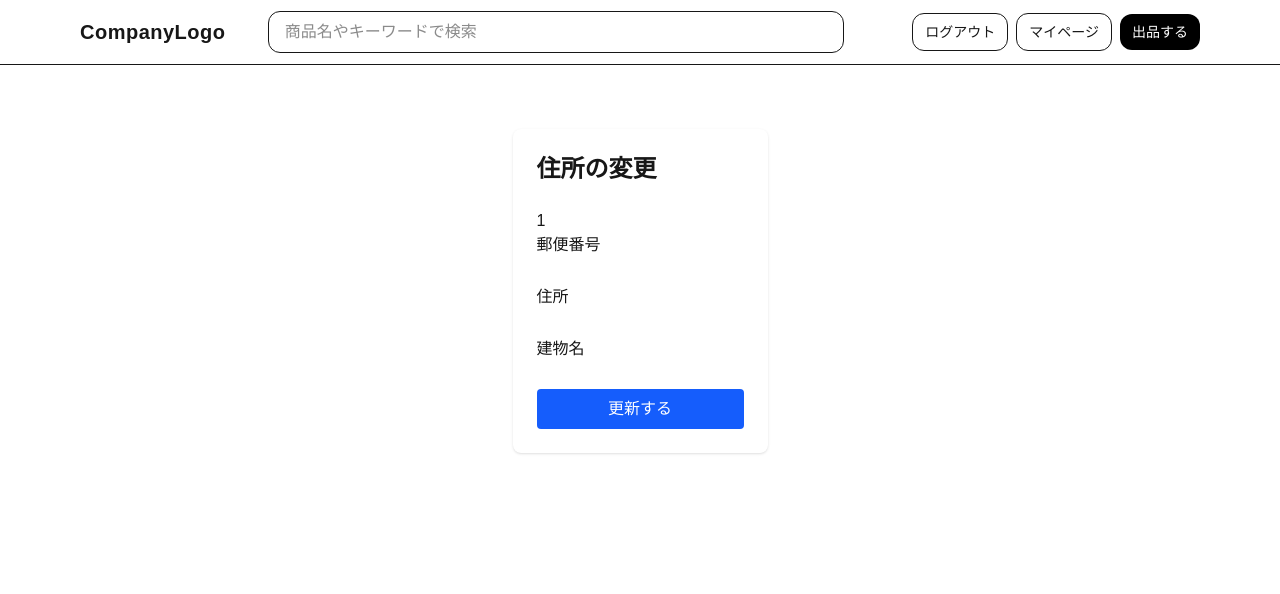
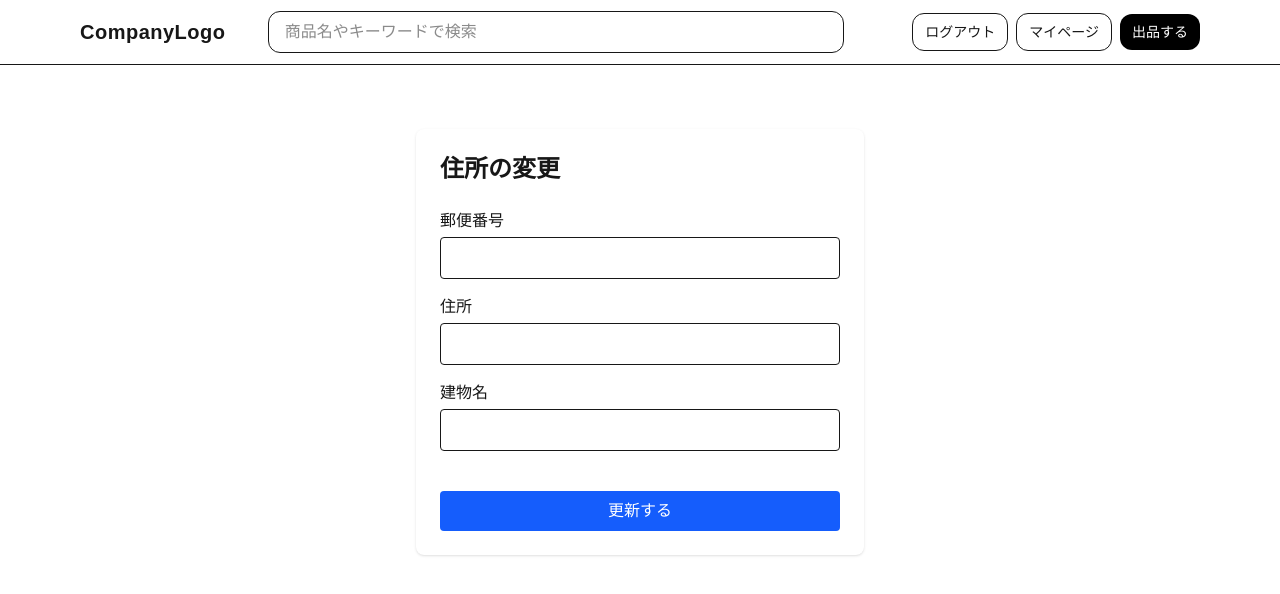
Before and after one commit to yasuhito-kitai/fea-market-app, a Next.js app in the folder frontend/: page /purchase/address/1 in a window 1280 px wide. Shown: the top 594 px of the page. Built offline with nearby package versions, Linux system fonts and the light colour scheme.

Commit message:
購入情報のDB登録完了、配送先を変更した場合も反映OK

```diff
--- a/frontend/src/app/login/page.tsx
+++ b/frontend/src/app/login/page.tsx
@@ -83,7 +83,7 @@ export default function LoginPage() {
   };
 
   return (
-    <div className="max-w-md mx-auto mt-10 p-6 bg-white rounded-lg shadow">
+    <div className="w-full max-w-md min-w-[320px] mx-auto mt-10 p-6 bg-white">
       <h1 className="text-2xl font-bold mb-6">ログイン</h1>
       {error && <p className="mb-4 text-red-500">{error}</p>}
       <form onSubmit={handleLogin} className="space-y-4">
--- a/frontend/src/app/purchase/address/[item_id]/page.tsx
+++ b/frontend/src/app/purchase/address/[item_id]/page.tsx
@@ -25,31 +25,45 @@ export default function PurchaseAddressPage() {
         router.push(`/purchase/${itemId}`);
     }
     return (
-        <div className="max-w-md mx-auto mt-10 p-6 bg-white rounded-lg shadow">
-            <h1 className="text-2xl font-bold mb-6">住所の変更</h1>
-                        <p>{itemId}</p>
+    <main className="max-w-md mx-auto mt-10 p-6 bg-white rounded-lg shadow">
+        <h1 className="text-2xl font-bold mb-6">住所の変更</h1>
+        <div className="space-y-4">
             <div>
                 <label className="block mb-1">郵便番号</label>
-                <p>{`${zipcode}`}</p>
-                <input value={zipcode} onChange={(e) => setZipcode(e.target.value)}
-                    type="text"
+                <input
+                value={zipcode}
+                onChange={(e) => setZipcode(e.target.value)}
+                type="text"
+                className="w-full border p-2 rounded"
                 />
             </div>
+
             <div>
                 <label className="block mb-1">住所</label>
-                <p>{`${address}`}</p>
-                <input value={address} onChange={(e) => setAddress(e.target.value)}
-                    type="text"
+                <input
+                value={address}
+                onChange={(e) => setAddress(e.target.value)}
+                type="text"
+                className="w-full border p-2 rounded"
                 />
             </div>
+
             <div>
                 <label className="block mb-1">建物名</label>
-                <p>{`${building}`}</p>
-                <input value={building} onChange={(e) => setBuilding(e.target.value)}
-                    type="text"
+                <input
+                value={building}
+                onChange={(e) => setBuilding(e.target.value)}
+                type="text"
+                className="w-full border p-2 rounded"
                 />
             </div>
-            <button className="w-full bg-blue-600 text-white py-2 rounded hover:bg-blue-700 disabled:opacity-60" onClick={handleSave}>更新する</button>
+
+            <button
+            onClick={handleSave} className="w-full bg-blue-600 text-white py-2 rounded hover:bg-blue-700 disabled:opacity-60 mt-6"
+            >
+            更新する
+            </button>
         </div>
+    </main>
     );
 }
--- a/frontend/src/app/purchase/complete/page.tsx
+++ b/frontend/src/app/purchase/complete/page.tsx
@@ -12,8 +12,8 @@ export default function PurchaseCompletePage() {
     const amountJa = amountNum !== null ? new Intl.NumberFormat('ja-JP').format(amountNum) : '-';
 
     return (
-        <main className="flex-1 flex items-center justify-center bg-gray-50 overflow-hidden">
-      <div className="bg-white shadow-md rounded-lg p-8 w-full max-w-md text-center">
+        <main className="flex-1 flex items-center justify-center ">
+      <div className="p-8 w-full max-w-md text-center">
             <h1 className="text-2xl font-bold text-green-600 mb-4">購入が完了しました</h1>
                 <h2 className="text-lg font-semibold mb-6 text-gray-700">注文情報</h2>
                 <div className="text-left space-y-3 mb-8 px-22">
--- a/frontend/src/components/BodyLayout.tsx
+++ b/frontend/src/components/BodyLayout.tsx
@@ -9,7 +9,7 @@ export default function BodyLayout({ children }: { children: React.ReactNode })
     return (
     <>
       <Header logoOnly={logoOnly} />
-      <main className="mx-auto max-w-6xl px-4 py-6">{children}</main>
+      <main className="mw-full px-4 py-6">{children}</main>
     </>
   );
 }
--- a/frontend/src/components/PurchaseForm.tsx
+++ b/frontend/src/components/PurchaseForm.tsx
@@ -110,9 +110,36 @@ export default function PurchaseForm({ item }: Props) {
     const result = await stripe.confirmCardPayment(clientSecret, { payment_method: { card } });
 
     if (result.error) { alert(result.error.message ?? '決済に失敗しました'); setLoading(false); return; }
-    if (result.paymentIntent?.status === 'succeeded') {
-    router.push(`/purchase/complete?item_id=${item.id}&name=${encodeURIComponent(item.name)}&amount=${item.price}`);
-    return;
+      if (result.paymentIntent?.status === 'succeeded') {
+        function getCookie(name: string) {
+      const match = document.cookie.match(new RegExp('(?:^|; )' + name + '=([^;]*)'));
+      return match ? decodeURIComponent(match[1]) : null;
+    }
+      const xsrf = getCookie('XSRF-TOKEN');
+      const saveRes = await fetch(`${apiBaseUrl}/api/purchase`, {
+        method: 'POST',
+        credentials: 'include',
+        headers: {
+          'Accept': "application/json",
+          'Content-Type': "application/json",
+          'X-XSRF-TOKEN': xsrf ?? '',
+        },
+
+        body: JSON.stringify({
+          item_id: item.id,
+          payment,
+          zipcode,
+          address_line: fullAddress ?? '',
+        }),
+      });
+      if (saveRes.status === 201) {
+        router.push(`/purchase/complete?item_id=${item.id}&name=${encodeURIComponent(item.name)}&amount=${item.price}`);
+        return;
+      } else {
+        console.error('saveRes failed:', saveRes.status);
+        alert('購入情報の保存に失敗しました');
+        return;
+      }
   }
   setLoading(false);
   return;
```
